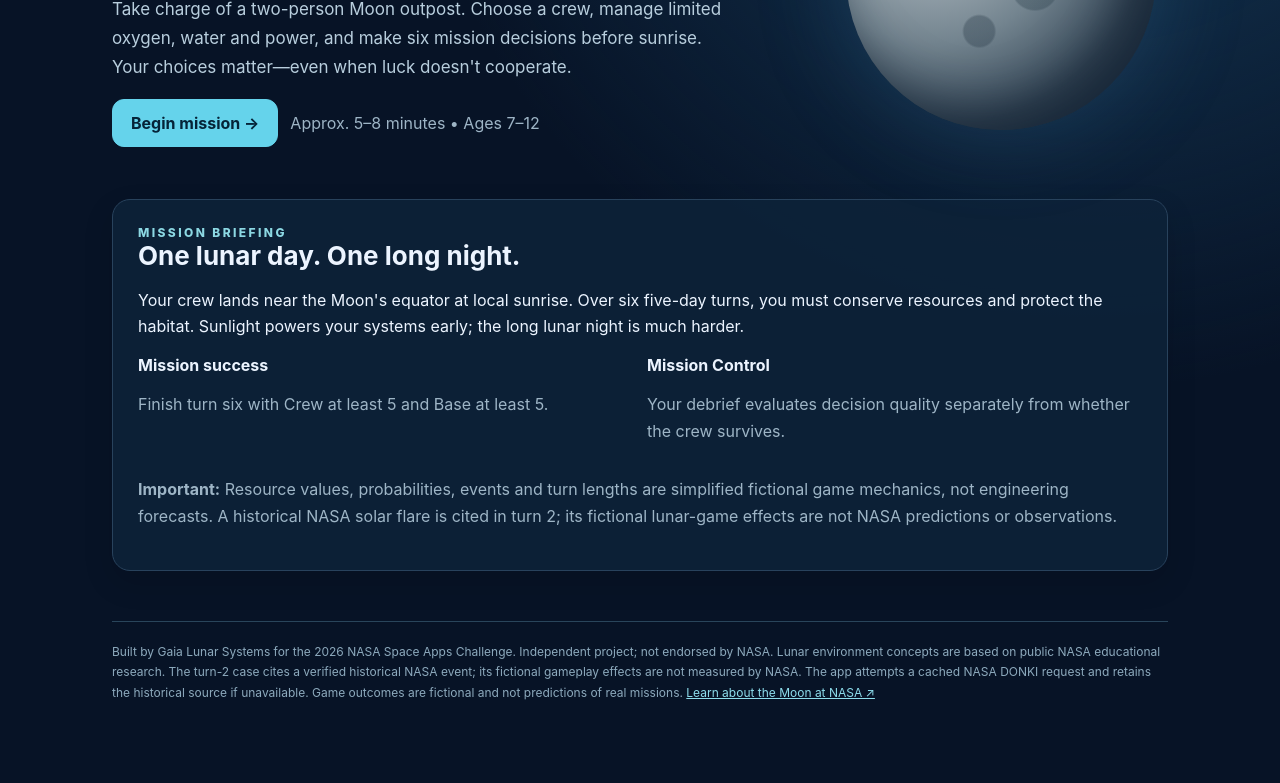
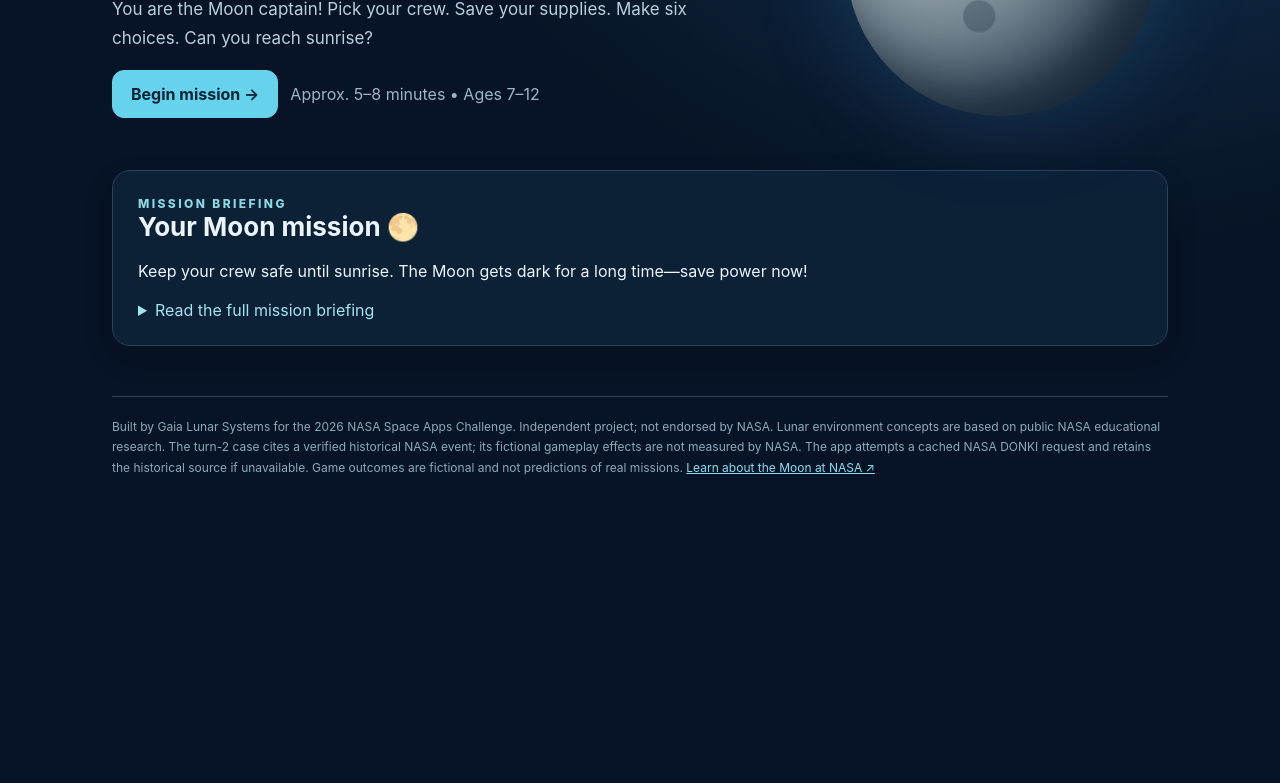
Before and after one commit to oluwafemidiakhoa/gaia-lunar-systems-2026, a website: page index.html in a window 1280 px wide. Shown: the part 334-1117 px from the top of the page. After the commit the page ends 892 px from the top, so only its background shows below. Drawn offline with Linux system fonts and the light colour scheme.

Commit message:
ux: shorten first-screen copy and add accessible debrief review controls

```diff
--- a/index.html
+++ b/index.html
@@ -19,22 +19,22 @@
 .choices{display:grid;grid-template-columns:repeat(3,minmax(0,1fr));gap:12px}.choices .btn{text-align:left;min-height:120px}.choices .btn small{display:block;margin-top:8px;font-weight:400;line-height:1.45}
 .progress{display:flex;gap:5px}.step{height:7px;flex:1;background:#264156;border-radius:8px}.step.done{background:#65d3eb}
 .notice{background:#183b4d;border:1px solid #39728a;border-radius:10px;padding:13px;line-height:1.55;margin:15px 0}
-.turnlog{padding:14px 0;border-bottom:1px solid #2a4860}.points{font-size:28px;font-weight:850;color:#a0eef8}
+.turnlog{padding:14px 0;border-bottom:1px solid #2a4860}.review-card{border:1px solid #39728a;background:#12324b;border-radius:16px;padding:20px;margin:20px 0;min-height:185px}.review-card h3{font-size:25px}.review-card p{font-size:17px}.review-controls{display:flex;align-items:center;justify-content:space-between;gap:12px;flex-wrap:wrap}.story-help{display:block;margin-top:10px}.story-help summary{cursor:pointer;color:#a3e3ee}.points{font-size:28px;font-weight:850;color:#a0eef8}
 footer{margin-top:50px;color:#8daabd;font-size:12px;line-height:1.7;border-top:1px solid #29455b;padding-top:20px}
 [hidden]{display:none!important}@media(max-width:720px){.hero{grid-template-columns:1fr;padding-top:38px}.moon{max-width:170px}.grid,.resources,.choices{grid-template-columns:1fr}h1{font-size:45px}.container{padding:20px 15px 45px}.panel{padding:19px}}
 </style></head>
 <body><div class="container"><header><div class="brand">GAIA LUNAR SYSTEMS <span aria-hidden="true">✦</span></div><div class="tag">MOON MISSION • EDUCATIONAL SIMULATION</div></header>
-<section class="hero"><div><div class="eyebrow">The First Night • Mission 01</div><h1>Can you survive <span>the lunar night?</span></h1><p class="lead">Take charge of a two-person Moon outpost. Choose a crew, manage limited oxygen, water and power, and make six mission decisions before sunrise. Your choices matter—even when luck doesn't cooperate.</p><div class="row"><button class="btn primary" id="start">Begin mission →</button><span class="muted">Approx. 5–8 minutes • Ages 7–12</span></div></div><div class="moon" role="img" aria-label="Illustrated Moon"></div></section>
-<section class="panel" id="intro"><div class="eyebrow">Mission briefing</div><h2>One lunar day. One long night.</h2><p>Your crew lands near the Moon's equator at local sunrise. Over six five-day turns, you must conserve resources and protect the habitat. Sunlight powers your systems early; the long lunar night is much harder.</p><div class="grid"><div><strong>Mission success</strong><p class="muted">Finish turn six with Crew at least 5 and Base at least 5.</p></div><div><strong>Mission Control</strong><p class="muted">Your debrief evaluates decision quality separately from whether the crew survives.</p></div></div><p class="muted"><strong>Important:</strong> Resource values, probabilities, events and turn lengths are simplified fictional game mechanics, not engineering forecasts. A historical NASA solar flare is cited in turn 2; its fictional lunar-game effects are not NASA predictions or observations.</p></section>
+<section class="hero"><div><div class="eyebrow">The First Night • Mission 01</div><h1>Can you survive <span>the lunar night?</span></h1><p class="lead">You are the Moon captain! Pick your crew. Save your supplies. Make six choices. Can you reach sunrise?</p><div class="row"><button class="btn primary" id="start">Begin mission →</button><span class="muted">Approx. 5–8 minutes • Ages 7–12</span></div></div><div class="moon" role="img" aria-label="Illustrated Moon"></div></section>
+<section class="panel" id="intro"><div class="eyebrow">Mission briefing</div><h2>Your Moon mission 🌕</h2><p>Keep your crew safe until sunrise. The Moon gets dark for a long time—save power now!</p><details class="story-help"><summary>Read the full mission briefing</summary><p>Your crew lands near the Moon's equator at local sunrise. Over six five-day turns, you must conserve resources and protect the habitat. Sunlight powers your systems early; the long lunar night is much harder.</p><div class="grid"><div><strong>Mission success</strong><p class="muted">Finish turn six with Crew at least 5 and Base at least 5.</p></div><div><strong>Mission Control</strong><p class="muted">Your debrief evaluates decision quality separately from whether the crew survives.</p></div></div><p class="muted"><strong>Important:</strong> Resource values, probabilities, events and turn lengths are simplified fictional game mechanics, not engineering forecasts. A historical NASA solar flare is cited in turn 2; its fictional lunar-game effects are not NASA predictions or observations.</p></details></section>
 <section class="panel" id="selection" hidden><div class="eyebrow">Crew assignment</div><h2>Choose two specialists</h2><p class="muted">Every specialist improves different decisions. No pair covers everything.</p><div id="roles" class="grid"></div><div class="row" style="margin-top:22px"><button class="btn primary" id="launch" disabled>Launch mission →</button><span id="selected-count" class="muted" aria-live="polite">0 / 2 selected</span></div></section>
 <section class="panel" id="game" hidden><div class="row between"><div><div class="eyebrow" id="phase">DAYLIGHT</div><h2 id="turntitle">Turn 1 of 6</h2></div><div class="pill" id="days">Days 1–5</div></div><div id="progress" class="progress" aria-label="Mission progress"></div><div class="status" id="crew-pills"></div><h3>Mission resources</h3><p class="muted">Resources range from 0–10. Any bar at 0–3 is low and needs urgent attention.</p><div id="resources" class="resources"></div><div id="event" class="event" aria-live="polite"></div><h3>What will you do?</h3><div id="choices" class="choices"></div><div id="feedback" class="notice" hidden aria-live="polite"></div><div class="row" style="margin-top:18px"><button class="btn primary" id="continue" hidden>Continue mission →</button></div></section>
-<section class="panel" id="results" hidden><div class="eyebrow">Mission Control • Debrief</div><h2 id="result-heading"></h2><div class="row"><div class="points" id="score"></div><div class="pill" id="outcome"></div></div><p class="muted">Score reflects the assessed quality of decisions using the resources and risk information available at the time—not the randomness of the outcome. This is a simplified educational rubric, not an objective measure of perfect judgment.</p><div id="history"></div><div class="row" style="margin-top:24px"><button class="btn primary" id="restart">Try another mission ↻</button></div></section>
+<section class="panel" id="results" hidden><div class="eyebrow">Mission Control • Debrief</div><h2 id="result-heading"></h2><div class="row"><div class="points" id="score"></div><div class="pill" id="outcome"></div></div><p class="muted">Score reflects the assessed quality of decisions using the resources and risk information available at the time—not the randomness of the outcome. This is a simplified educational rubric, not an objective measure of perfect judgment.</p><div id="history" aria-live="polite"></div><div class="review-controls"><span class="muted" id="review-progress"></span><button class="btn primary" id="review-next">Next turn →</button></div><div class="row" style="margin-top:24px"><button class="btn primary" id="restart">Try another mission ↻</button></div></section>
 <footer>Built by Gaia Lunar Systems for the 2026 NASA Space Apps Challenge. Independent project; not endorsed by NASA. Lunar environment concepts are based on public NASA educational research. The turn-2 case cites a verified historical NASA event; its fictional gameplay effects are not measured by NASA. The app attempts a cached NASA DONKI request and retains the historical source if unavailable. Game outcomes are fictional and not predictions of real missions. <a style="color:#8dddec" href="https://science.nasa.gov/moon/" target="_blank" rel="noopener">Learn about the Moon at NASA ↗</a></footer></div>
 <script type="module">
 import {START,ROLES,RESOURCE_KEYS,WARNINGS,createGame,eventFor,optionList,playTurn,debrief} from "./game-engine.js";
 import {HISTORICAL_SPACE_WEATHER as solarRecord,HISTORICAL_SPACE_WEATHER_CAVEAT as solarCaveat} from "./nasa-evidence.js";
 const $=id=>document.getElementById(id);
-let chosen=[],game=null,advanced=false;
+let chosen=[],game=null,advanced=false,reviewIndex=0,reviewData=null;
 const show=id=>{for(const s of ["intro","selection","game","results"])$(s).hidden=s!==id;};
 const safe=t=>String(t).replace(/[&<>"']/g,ch=>({"&":"&amp;","<":"&lt;",">":"&gt;",'"':"&quot;","'":"&#39;"}[ch]));
 function rolesView(){ $("roles").innerHTML=Object.entries(ROLES).map(([id,r])=>`<button class="role ${chosen.includes(id)?"selected":""}" data-role="${id}" aria-pressed="${chosen.includes(id)}"><strong>${safe(r.name)}</strong><span class="muted">${safe(r.description)}</span></button>`).join("");
```
